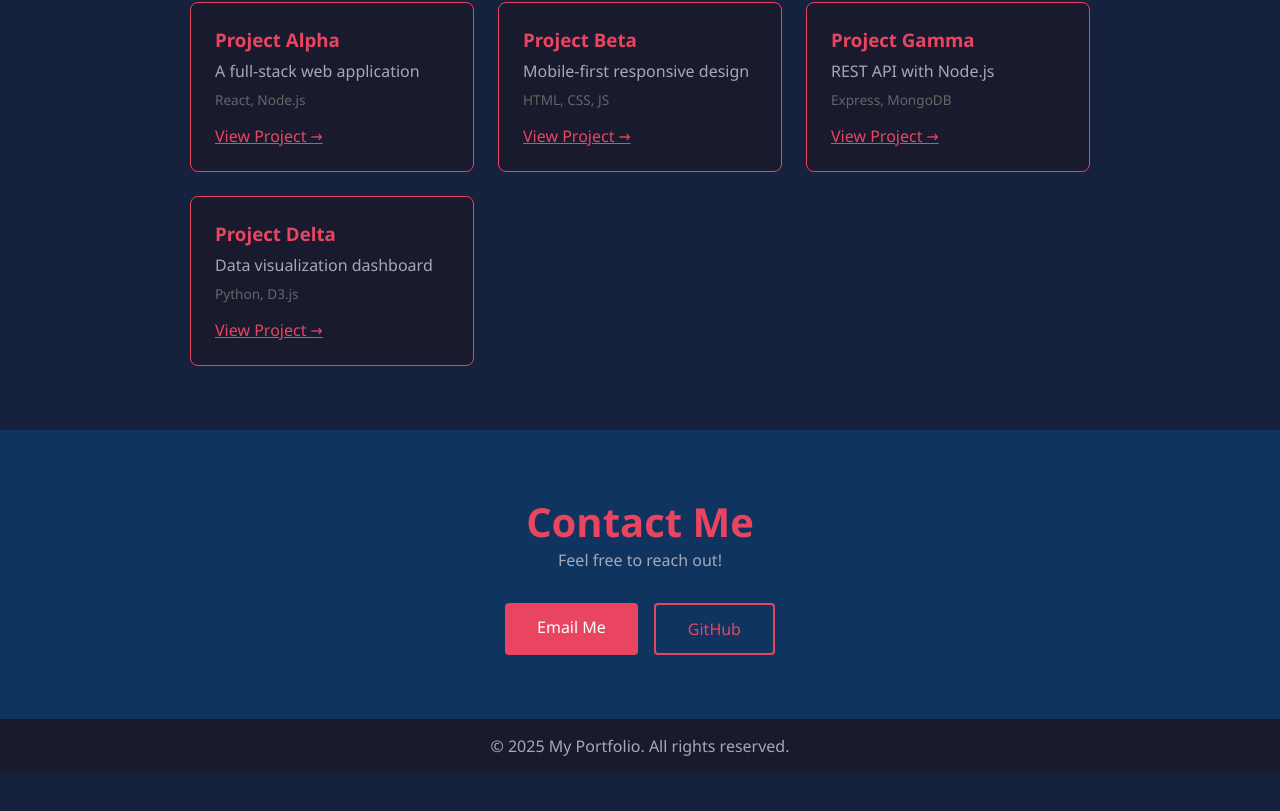
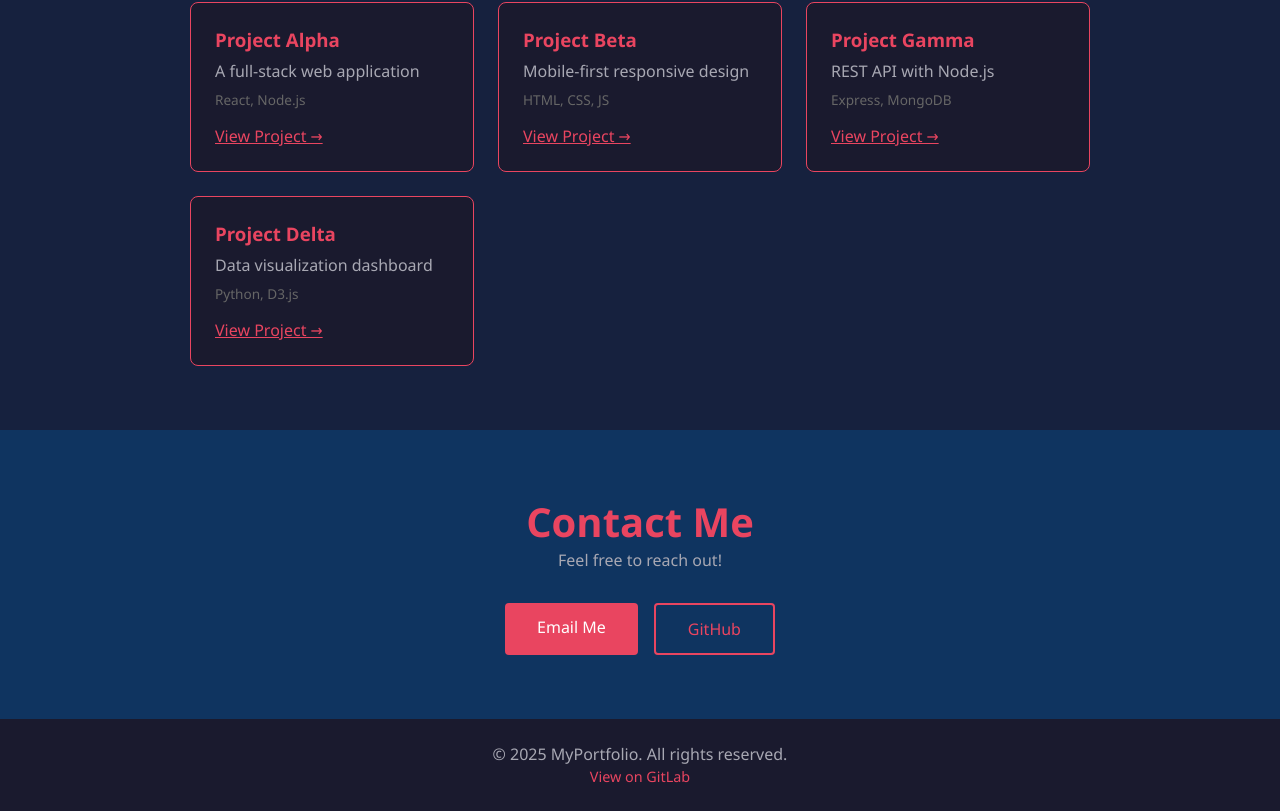
Before and after one commit to oAmirrezao/se-lab-git, a React (Vite) app: page / in a window 1280 px wide. Shown: the part 1684-2495 px from the top of the page. Before the commit the page ends 2457 px from the top, so only its background shows below. Built offline with nearby package versions, Linux system fonts and the light colour scheme.

Commit message:
style(footer): add GitLab link to Footer

```diff
--- a/src/components/Footer.jsx
+++ b/src/components/Footer.jsx
@@ -1,6 +1,7 @@
 const Footer = () => (
-  <footer style={{ background: '#1a1a2e', color: '#a8a8b3', textAlign: 'center', padding: '1rem' }}>
-    <p>© 2025 My Portfolio. All rights reserved.</p>
+  <footer style={{ background: '#1a1a2e', color: '#a8a8b3', textAlign: 'center', padding: '1.5rem' }}>
+    <p>© 2025 MyPortfolio. All rights reserved.</p>
+    <a href="https://hamgit.ir/amirreza.inanloo.sut/se-lab-git" style={{ color: '#e94560', textDecoration: 'none', fontSize: '0.9rem' }}>View on GitLab</a>
   </footer>
 );
 export default Footer;
```
